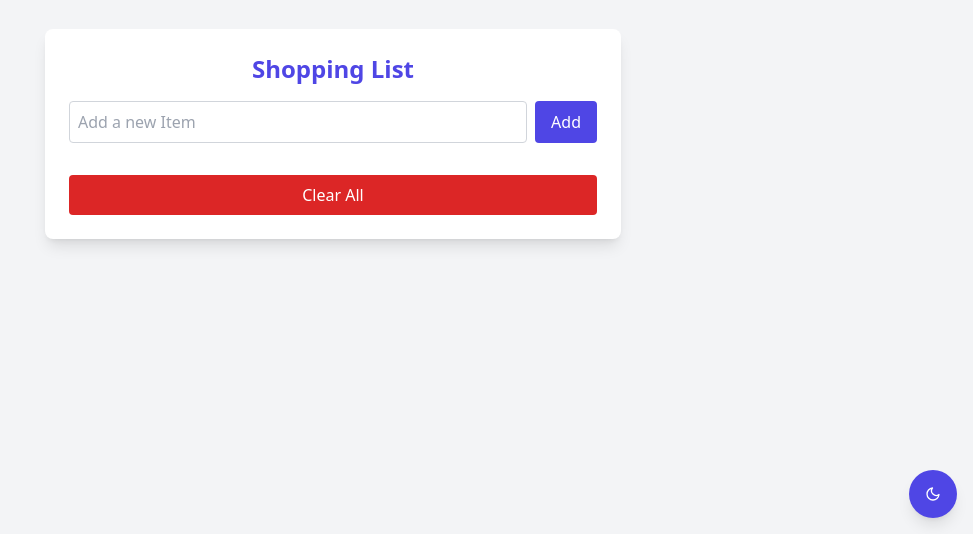
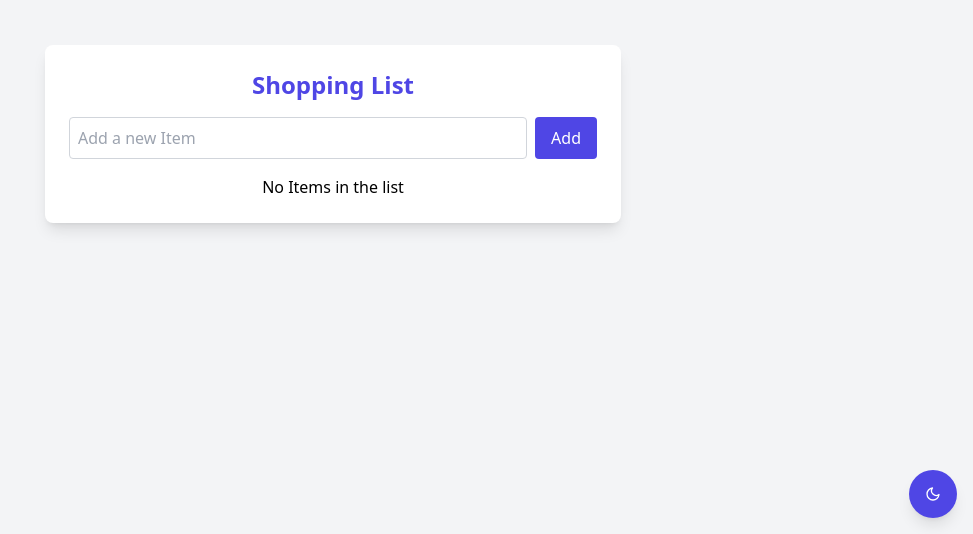
Before and after one commit to Makechi02/shopping-list, a React (Vite) app: page / in a window 1280 px wide. Shown: the part 266-800 px from the top of the page, without its empty margins (307-1280 px from the left). Built offline with nearby package versions, Linux system fonts and the light colour scheme.

Commit message:
show clear when list is not empty

```diff
--- a/src/components/ItemsList.jsx
+++ b/src/components/ItemsList.jsx
@@ -7,9 +7,11 @@ const ItemsList = () => {
 
     return (
         <div>
+            {items.length > 0 ? (
+                <>
                     <ul id={`shopping-list`} className={`space-y-2`}>
                         {items?.map((item) => (
-                    <Item key={item.id} item={item} />
+                            <Item key={item.id} item={item}/>
                         ))}
                     </ul>
 
@@ -19,6 +21,10 @@ const ItemsList = () => {
                     >
                         Clear All
                     </button>
+                </>
+            ) : (
+                <p className={`text-center `}>No Items in the list</p>
+            )}
         </div>
     )
 }
```
Lines whose indentation alone changed are shown as unchanged.
